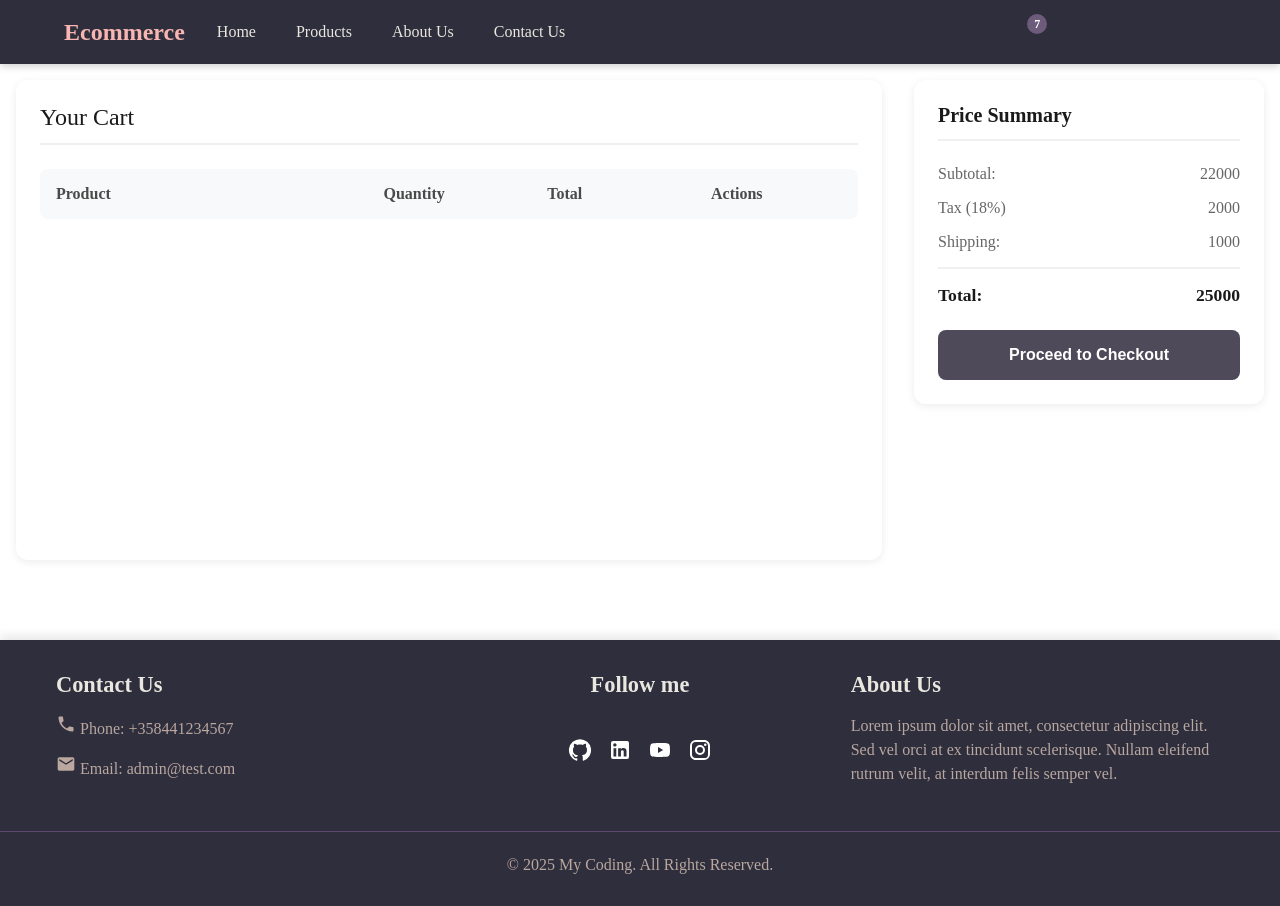
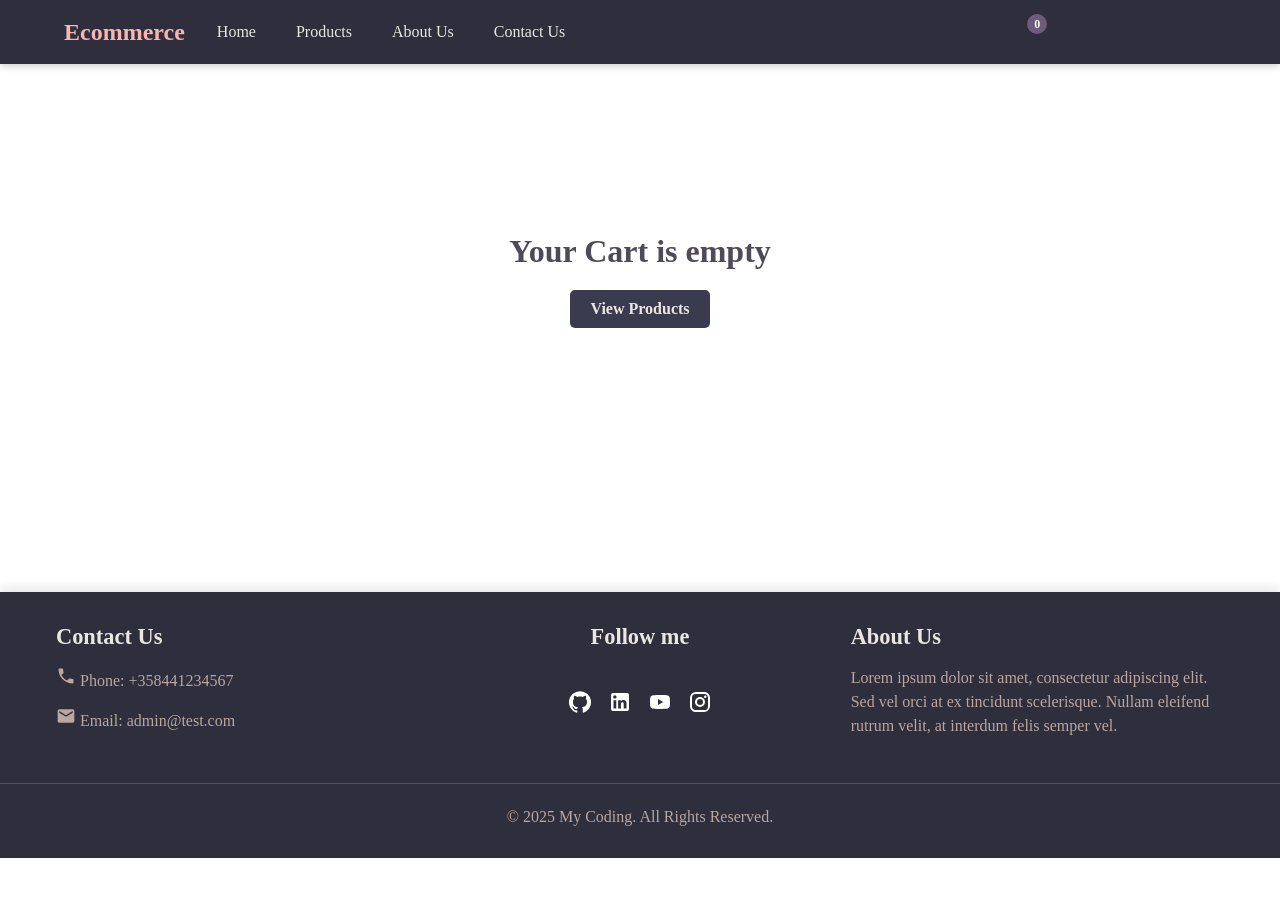
Before and after one commit to gak92/ecom-connect, a React (Vite) app in the folder frontend/: page /cart in a window 1280 px wide. After the commit the page ends 858 px from the top, so only its background shows below. Built offline with nearby package versions, Linux system fonts and the light colour scheme; some icons are missing.

Commit message:
Complete cart functionality to calculate price, remove button functionality

```diff
--- a/frontend/src/Cart/Cart.jsx
+++ b/frontend/src/Cart/Cart.jsx
@@ -5,14 +5,32 @@ import Navbar from "../components/Navbar";
 import Footer from "../components/Footer";
 import CartItem from "./CartItem";
 import { useSelector } from "react-redux";
+import { Link } from "react-router-dom";
 
 function Cart() {
   const { cartItems } = useSelector((state) => state.cart);
   console.log(cartItems);
+  const subtotal = cartItems.reduce(
+    (total, item) => total + item.price * item.quantity,
+    0
+  );
+  const tax = 0.11 * subtotal;
+  const shipping = subtotal > 1000 ? 0 : 100;
+  const total = subtotal + tax + shipping;
+
   return (
     <>
+      <Navbar />
       <PageTitle title="Shopping Cart" />
-      <Navbar />
+      {cartItems.length === 0 ? (
+        <div className="empty-cart-container">
+          <p className="empty-cart-message">Your Cart is empty</p>
+          <Link to="/products" className="viewProducts">
+            View Products
+          </Link>
+        </div>
+      ) : (
+        <>
           <div className="cart-page">
             {/* Cart Items Details */}
             <div className="cart-items">
@@ -23,12 +41,16 @@ function Cart() {
                   <div className="header-product">Product</div>
                   <div className="header-quantity">Quantity</div>
                   <div className="header-total item-total-heading">Total</div>
-              <div className="header-action item-total-heading">Actions</div>
+                  <div className="header-action item-total-heading">
+                    Actions
+                  </div>
                 </div>
 
                 {/* Cart Items */}
                 {cartItems &&
-              cartItems.map((item) => <CartItem item={item} key={item.name} />)}
+                  cartItems.map((item) => (
+                    <CartItem item={item} key={item.name} />
+                  ))}
               </div>
             </div>
 
@@ -37,24 +59,25 @@ function Cart() {
               <h3 className="price-summary-heading">Price Summary</h3>
               <div className="summary-item">
                 <p className="summary-label">Subtotal: </p>
-            <p className="summary-value">22000</p>
+                <p className="summary-value">{subtotal}/=</p>
               </div>
               <div className="summary-item">
                 <p className="summary-label">Tax (18%) </p>
-            <p className="summary-value">2000</p>
+                <p className="summary-value">{tax}</p>
               </div>
               <div className="summary-item">
                 <p className="summary-label">Shipping: </p>
-            <p className="summary-value">1000</p>
+                <p className="summary-value">{shipping}</p>
               </div>
               <div className="summary-total">
                 <p className="total-label">Total: </p>
-            <p className="total-value">25000</p>
+                <p className="total-value">{total}/=</p>
               </div>
               <button className="checkout-btn">Proceed to Checkout</button>
             </div>
           </div>
-
+        </>
+      )}
       <Footer />
     </>
   );
--- a/frontend/src/Cart/CartItem.jsx
+++ b/frontend/src/Cart/CartItem.jsx
@@ -4,13 +4,14 @@ import { toast } from "react-toastify";
 import {
   addItemsToCart,
   removeErrors,
+  removeItemFromCart,
   removeMessage,
 } from "../features/cart/cartSlice";
 
 function CartItem({ item }) {
   const [quantity, setQuantity] = useState(item.quantity);
   const dispatch = useDispatch();
-  const { success, error, message, loading, CartItems } = useSelector(
+  const { success, error, message, loading, cartItems } = useSelector(
     (state) => state.cart
   );
 
@@ -43,6 +44,15 @@ function CartItem({ item }) {
     if (quantity !== item.quantity) {
       dispatch(addItemsToCart({ id: item.product, quantity }));
     }
+  };
+
+  const handleRemove = () => {
+    if (loading) return;
+    dispatch(removeItemFromCart(item.product));
+    toast.success("Item removed from cart", {
+      position: "top-center",
+      autoClose: 3000,
+    });
   };
 
   useEffect(() => {
@@ -120,7 +130,13 @@ function CartItem({ item }) {
           >
             {loading ? "Updating..." : "Update"}
           </button>
-          <button className="remove-item-btn">Remove</button>
+          <button
+            className="remove-item-btn"
+            disabled={loading}
+            onClick={handleRemove}
+          >
+            Remove
+          </button>
         </div>
       </div>
     </>
--- a/frontend/src/components/Navbar.jsx
+++ b/frontend/src/components/Navbar.jsx
@@ -13,6 +13,7 @@ function Navbar() {
   const [isMenuOpen, setIsMenuOpen] = useState(false);
   const toggleMenu = () => setIsMenuOpen(!isMenuOpen);
   const {isAuthenticated} = useSelector(state => state.user);
+  const {cartItems} = useSelector(state => state.cart);
 
   const [isSearchOpen, setIsSearchOpen] = useState(false);
   const [searchQuery, setSearchQuery] = useState("");
@@ -86,7 +87,7 @@ function Navbar() {
           <div className="cart-container">
             <Link to="/cart">
               <ShoppingCartIcon className="icon" />
-              <span className="cart-badge">7</span>
+              <span className="cart-badge">{cartItems.length}</span>
             </Link>
           </div>
 
--- a/frontend/src/features/cart/cartSlice.js
+++ b/frontend/src/features/cart/cartSlice.js
@@ -30,6 +30,7 @@ const cartSlice = createSlice({
     error: null,
     success: false,
     message: null,
+    removingId: null,
   },
   reducers: {
     removeErrors: (state) => {
@@ -38,6 +39,15 @@ const cartSlice = createSlice({
 
     removeMessage: (state) => {
       state.message = null;
+    },
+
+    removeItemFromCart: (state, action) => {
+      state.removingId = action.payload;
+      state.cartItems = state.cartItems.filter(
+        (item) => item.product !== state.removingId
+      );
+      localStorage.setItem("cartItems", JSON.stringify(state.cartItems));
+      state.removingId = null;
     },
   },
   extraReducers: (builder) => {
@@ -75,5 +85,6 @@ const cartSlice = createSlice({
   },
 });
 
-export const { removeErrors, removeMessage } = cartSlice.actions;
+export const { removeErrors, removeMessage, removeItemFromCart } =
+  cartSlice.actions;
 export default cartSlice.reducer;
```
Lines whose indentation alone changed are shown as unchanged.
